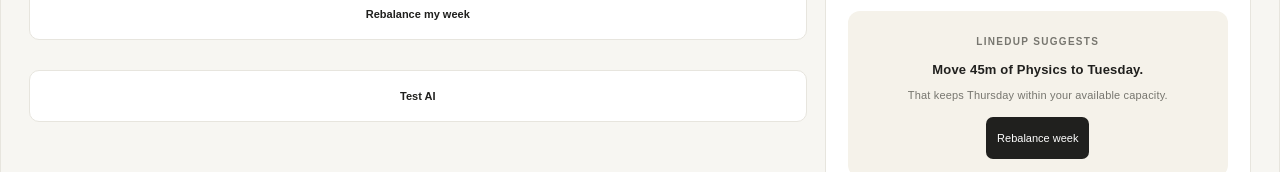
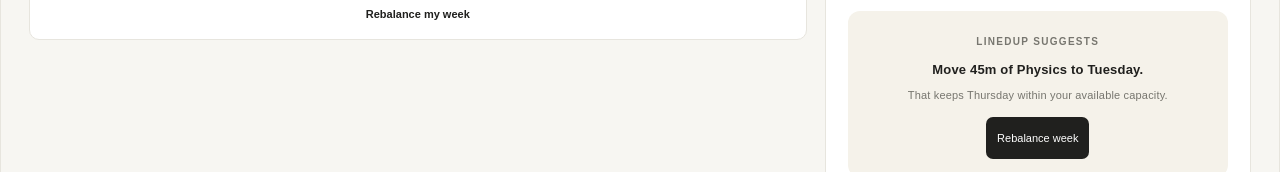
Before and after one commit to violet-vi/LinedUp, a React (Vite) app: page / in a window 1280 px wide. Shown: the part 633-805 px from the top of the page. Built offline with nearby package versions, Linux system fonts and the light colour scheme; no server answers; the database is empty.

Commit message:
correction

```diff
--- a/src/App.jsx
+++ b/src/App.jsx
@@ -447,19 +447,8 @@ if (analysis) {
             : commitment
         )
       )
-      const nextCommitments =
-  commitments.map((commitment) =>
-    commitment.id === updatedCommitment.id
-      ? updatedCommitment
-      : commitment
-  )
 
-setCommitments(nextCommitments)
-await rebalanceEverything(
-  nextCommitments,
-  calendarEvents,
-  scheduledSessions
-)
+
 
 }
 
@@ -651,15 +640,7 @@ const deleteCalendarEvent = async (eventId) => {
       (event) => event.id !== eventId
     )
   )
-  const nextEvents =
-  calendarEvents.map((event) =>
-    event.id === eventId
-      ? {
-          ...event,
-          ...changes,
-        }
-      : event
-  )
+
 
 setCalendarEvents(nextEvents)
 }
@@ -701,24 +682,13 @@ const rebalanceEverything = async (
     Replace incomplete sessions in Supabase.
   */
 
+
   const incompleteOldSessions =
     nextSessions.filter(
       (session) =>
         !completedIds.has(session.id)
 
     )
-  const changedEvent =
-    nextEvents.find(
-      (event) => event.id === eventId
-    )
-
-  if (changedEvent?.kind === 'protected') {
-    await rebalanceEverything(
-      commitments,
-      nextEvents,
-      scheduledSessions
-    )
-  }
 
   if (incompleteOldSessions.length > 0) {
     const ids =
@@ -832,33 +802,8 @@ const commitmentsWithProgress = commitments.map(
         : progress,
     }
   }
+
 )
-const testAI = async () => {
-  const { data, error } =
-    await supabase.functions.invoke(
-      'analyze-commitment',
-      {
-        body: {
-          title: 'Physics Midterm',
-          type: 'exam',
-          deadline: '2026-10-03',
-          estimatedHours: 5,
-          difficulty: 4,
-
-          description:
-            'Units 2 to 5. Numerical problems, derivations and revision.',
-
-          preferredTime: 'evening',
-        },
-      }
-    )
-
-  console.log('AI DATA:', data)
-  console.log('AI ERROR:', error)
-}
-
-
-
 
 
   return (
@@ -923,12 +868,6 @@ const testAI = async () => {
                   >
                     Rebalance my week
                   </button>
-                  <button
-                    className="rebalance-button"
-                    onClick={testAI}
-                  >
-                    Test AI
-                  </button>
                 </div>
 
                 <IntelligencePanel />
```
